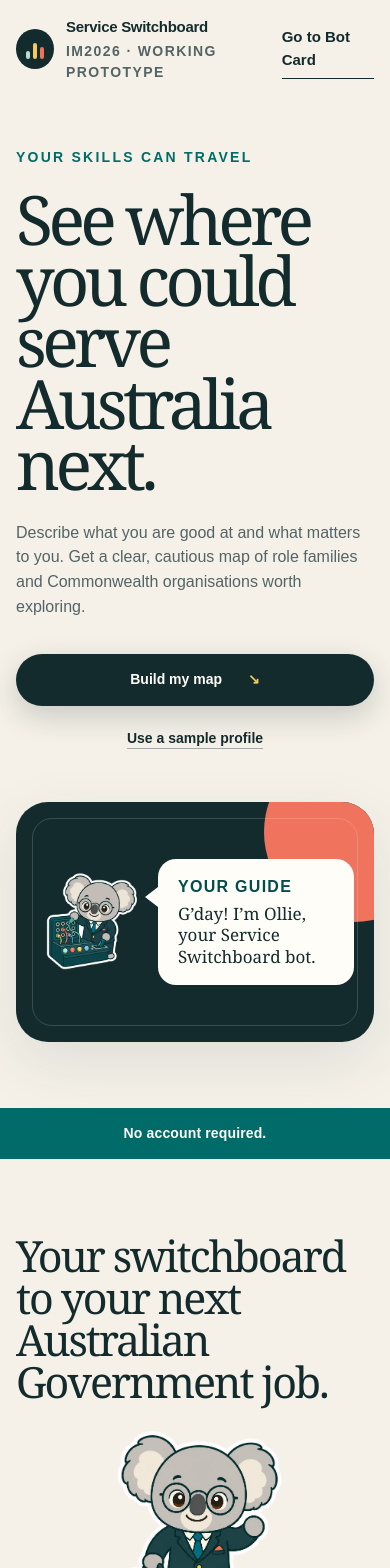
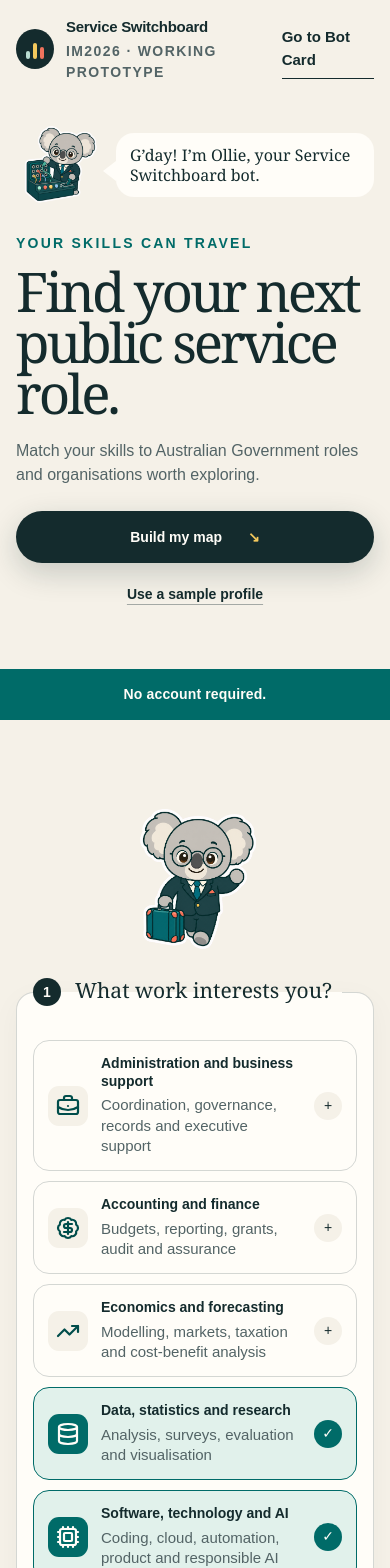
Before and after one commit to bitpixi2/ServiceSwitchboard, a Next.js app: page / in a window 390 px wide. Shown: the top 1568 px of the page. Built offline with nearby package versions, Linux system fonts and the light colour scheme.

Commit message:
Tighten mobile hero and foreground Ollie

```diff
--- a/app/ServiceSwitchboard.tsx
+++ b/app/ServiceSwitchboard.tsx
@@ -258,11 +258,10 @@ export default function ServiceSwitchboard() {
       <section className="hero" id="top">
         <div className="hero-copy">
           <p className="kicker">Your skills can travel</p>
-          <h1>See where you could serve Australia next.</h1>
+          <h1>Find your next public service role.</h1>
           <p className="hero-lede">
-            Describe what you are good at and what matters to you. Get a clear,
-            cautious map of role families and Commonwealth organisations worth
-            exploring.
+            Match your skills to Australian Government roles and organisations
+            worth exploring.
           </p>
           <div className="hero-actions">
             <a className="button primary" href="#mapper">
@@ -274,7 +273,10 @@ export default function ServiceSwitchboard() {
           </div>
         </div>
 
-        <div className="switchboard-preview" aria-label="Example career map">
+        <div
+          className="switchboard-preview"
+          aria-label="Meet Ollie, the Service Switchboard bot"
+        >
           <div className="preview-guide">
             <span className="preview-guide-image">
               <img
@@ -283,7 +285,6 @@ export default function ServiceSwitchboard() {
               />
             </span>
             <span className="preview-guide-copy">
-              <small>Your guide</small>
               <strong>G’day! I’m Ollie, your Service Switchboard bot.</strong>
             </span>
           </div>
@@ -296,9 +297,6 @@ export default function ServiceSwitchboard() {
 
       <section className="mapper-section" id="mapper">
         <div className="mapper-intro">
-          <div className="section-heading">
-            <h2>Your switchboard to your next Australian Government job.</h2>
-          </div>
           <img
             className="section-sticker suitcase-sticker"
             src="/koala-suitcase-sticker.png"
@@ -761,11 +759,11 @@ export default function ServiceSwitchboard() {
           <p className="footer-inspiration">
             Ollie was inspired by the koala featured in{" "}
             <a
-              href="https://www.abs.gov.au/about/our-organisation/our-commitments/certification-statement-2026-census-campaign"
+              href="https://www.abs.gov.au/census/census-media-hub/census-tools-and-resources/video"
               target="_blank"
               rel="noreferrer"
             >
-              ABS Census advertising
+              the 2026 Census advertisements
             </a>
             .
           </p>
--- a/app/globals.css
+++ b/app/globals.css
@@ -298,8 +298,6 @@ main {
   background: var(--white);
   border-radius: 18px;
   color: var(--ink);
-  display: grid;
-  gap: 7px;
   padding: 18px 20px;
   position: relative;
 }
@@ -314,16 +312,8 @@ main {
   top: 28px;
 }
 
-.preview-guide-copy small {
-  color: var(--teal-deep);
-  font-size: 16px;
-  font-weight: 900;
-  letter-spacing: 0.08em;
-  line-height: 1.2;
-  text-transform: uppercase;
-}
-
 .preview-guide-copy strong {
+  display: block;
   font-family: Georgia, "Times New Roman", serif;
   font-size: 20px;
   font-weight: 500;
@@ -359,15 +349,13 @@ main {
 
 .mapper-intro {
   align-items: center;
-  display: grid;
-  gap: 30px;
-  grid-template-columns: minmax(0, 1fr) 260px;
+  display: flex;
+  justify-content: flex-end;
 }
 
 .section-sticker {
   display: block;
   height: auto;
-  justify-self: end;
   width: 250px;
 }
 
@@ -398,7 +386,7 @@ main {
 .mapper-form {
   display: grid;
   gap: 22px;
-  margin-top: 58px;
+  margin-top: 24px;
 }
 
 .form-block {
@@ -1436,10 +1424,6 @@ footer span {
     grid-template-columns: 1fr;
   }
 
-  .mapper-intro {
-    grid-template-columns: minmax(0, 1fr) 210px;
-  }
-
   .section-sticker {
     width: 210px;
   }
@@ -1485,8 +1469,9 @@ footer span {
   }
 
   .hero {
+    gap: 24px;
     min-height: auto;
-    padding: 48px 16px 66px;
+    padding: 22px 16px 54px;
   }
 
   .hero::before {
@@ -1494,19 +1479,27 @@ footer span {
   }
 
   .hero h1 {
-    font-size: clamp(54px, 17.5vw, 74px);
-    line-height: 0.9;
+    font-size: clamp(48px, 14vw, 62px);
+    letter-spacing: -0.055em;
+    line-height: 0.94;
+  }
+
+  .kicker {
+    font-size: 13px;
+    margin-bottom: 12px;
   }
 
   .hero-lede {
     font-size: 16px;
-    line-height: 1.55;
-    margin-top: 26px;
+    line-height: 1.5;
+    margin-top: 20px;
   }
 
   .hero-actions {
     align-items: stretch;
     flex-direction: column;
+    gap: 10px;
+    margin-top: 24px;
   }
 
   .button {
@@ -1518,21 +1511,39 @@ footer span {
   }
 
   .switchboard-preview {
-    min-height: 240px;
-    padding: 24px 20px;
+    background: transparent;
+    box-shadow: none;
+    justify-self: stretch;
+    min-height: auto;
+    order: -1;
+    overflow: visible;
+    padding: 0;
+    width: 100%;
+  }
+
+  .switchboard-preview::before,
+  .switchboard-preview::after {
+    display: none;
   }
 
   .preview-guide {
     gap: 12px;
+    justify-content: flex-start;
+    max-width: none;
+    width: 100%;
   }
 
   .preview-guide-image {
-    flex-basis: 110px;
-    height: 110px;
+    flex-basis: 88px;
+    height: 88px;
+  }
+
+  .preview-guide-copy {
+    padding: 12px 14px;
   }
 
   .preview-guide-copy strong {
-    font-size: 17px;
+    font-size: 16px;
   }
 
   .trust-strip {
@@ -1551,16 +1562,18 @@ footer span {
     padding-right: 16px;
   }
 
-  .mapper-intro,
   .form-illustration-layout,
   .details-layout {
     grid-template-columns: 1fr;
   }
 
+  .mapper-intro {
+    justify-content: center;
+  }
+
   .section-sticker {
-    justify-self: center;
-    margin-top: -20px;
-    width: min(240px, 68vw);
+    margin-top: 0;
+    width: min(170px, 48vw);
   }
 
   .form-sticker {
@@ -1592,7 +1605,7 @@ footer span {
   }
 
   .mapper-form {
-    margin-top: 40px;
+    margin-top: 12px;
   }
 
   .form-block {
```
Also changed, not shown: 1 other file (tests, documents, lock files or other folders).
